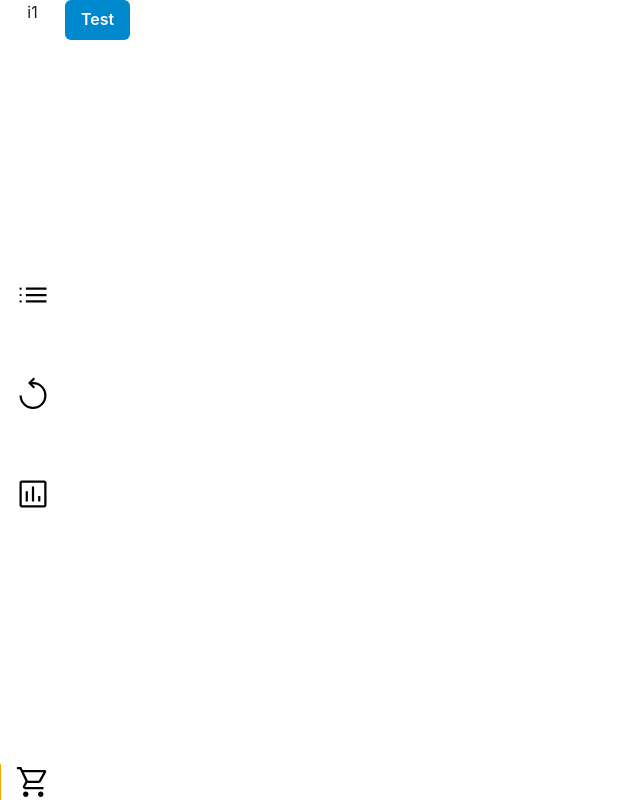
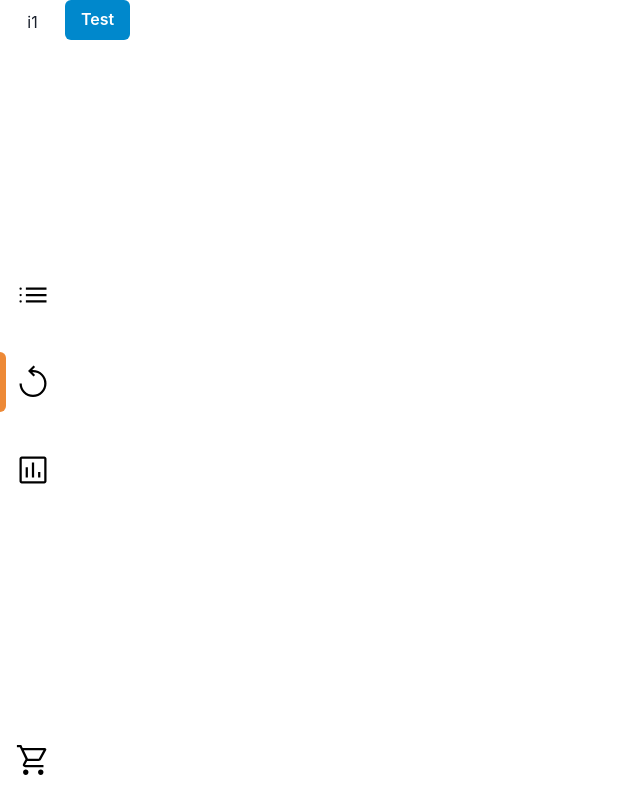
Before and after one commit to RauboLuk/Shoppingify, a Next.js app: page / in a window 1280 px wide. Shown: the whole page, without its empty margins (0-640 px from the left). Built offline with nearby package versions, Linux system fonts and the light colour scheme.

Commit message:
feat: navbar link

```diff
--- a/src/components/NavbarLink.tsx
+++ b/src/components/NavbarLink.tsx
@@ -1,7 +1,7 @@
-import { Box } from '@chakra-ui/layout'
 import type { LinkProps } from 'next/link'
-import Link from 'next/link'
 import type { ReactElement } from 'react'
+import NextLink from 'next/link'
+import { Box, Link } from '@chakra-ui/react'
 
 interface Props extends LinkProps {
     active?: boolean
@@ -9,14 +9,22 @@ interface Props extends LinkProps {
 }
 
 export const NavbarLink = ({ children, ...props }: Props) => {
+
+    const background = props.active ? 'orange.400' : 'transparent'
+
     return (
-        <Box
-            w="100%"
-            borderLeft="1px solid orange"
+        <Link
+            as={NextLink}
+            href='/'
+            w={'100%'}
+            h={'60px'}
             display={'flex'}
-            justifyContent={'center'}
+            justifyContent={'space-between'}
+            alignItems={'center'}
         >
-            <Link {...props}>{children}</Link>
-        </Box>
+            <Box w="6px" h={'100%'} background={background} borderRadius={'0 7px 7px 0'}></Box>
+            {children}
+            <Box w="6px"></Box>
+        </Link>
     )
 }
--- a/src/components/NavbarList.tsx
+++ b/src/components/NavbarList.tsx
@@ -1,16 +1,19 @@
 import { Icon } from './Icon'
+import { NavbarLink } from './NavbarLink'
 
 const elements = [
-    { src: '/menu_icon.svg', alt: 'items' },
-    { src: '/refresh_icon.svg', alt: 'history' },
-    { src: '/analytics_icon.svg', alt: 'statistics' },
+    { src: '/menu_icon.svg', alt: 'items', active: false },
+    { src: '/refresh_icon.svg', alt: 'history', active: true },
+    { src: '/analytics_icon.svg', alt: 'statistics', active: false },
 ]
 
 export const NavbarList = () => {
     return (
         <>
             {elements.map((element, idx) => (
-                <Icon key={idx} {...element} />
+                <NavbarLink href="/" active={element.active}>
+                    <Icon key={idx} {...element} />
+                </NavbarLink>
             ))}
         </>
     )
--- a/src/components/Sidebar.tsx
+++ b/src/components/Sidebar.tsx
@@ -5,7 +5,7 @@ import { NavbarList } from './NavbarList'
 
 function Sidebar() {
     return (
-        <GridItem>
+        <GridItem pt={'10px'} pb={'10px'}>
             <Flex
                 as={'nav'}
                 justifyContent={'space-between'}
@@ -23,8 +23,8 @@ function Sidebar() {
                 >
                     <NavbarList />
                 </Flex>
-                <NavbarLink href="/" >
-                    <Icon src="/shopping_cart_icon.svg" alt="statistics" />
+                <NavbarLink href="/">
+                    <Icon src="/shopping_cart_icon.svg" alt="statistics"  />
                 </NavbarLink>
             </Flex>
         </GridItem>
```
